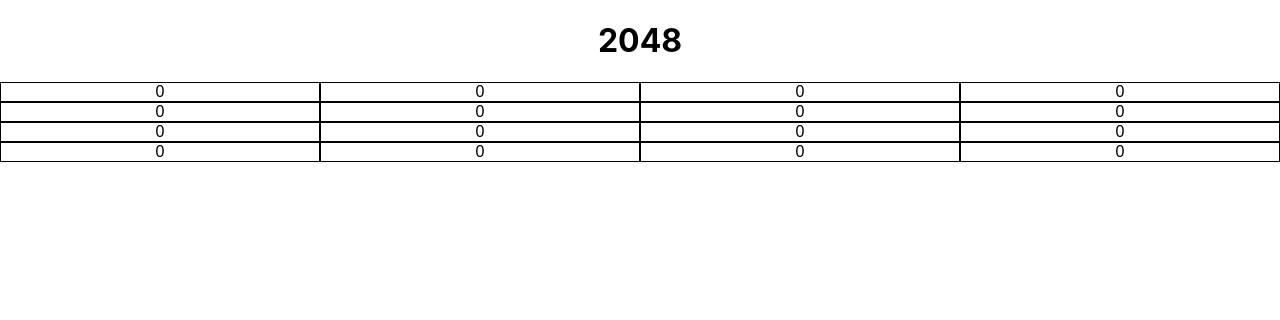
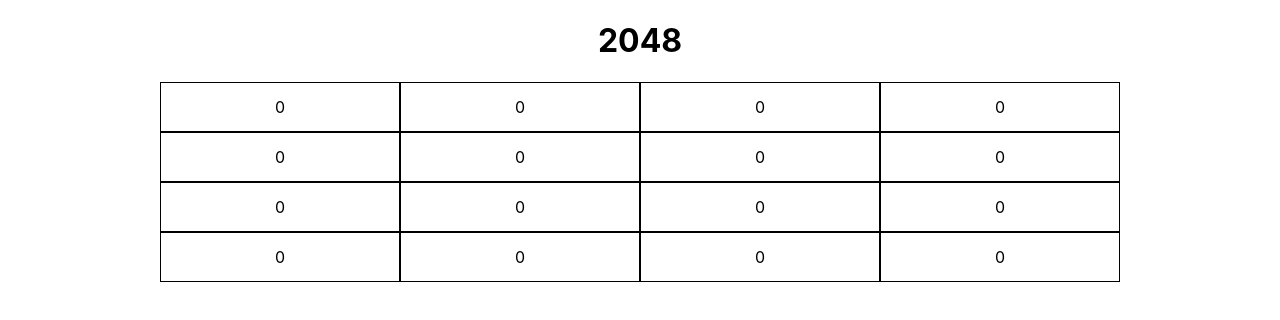
Before and after one commit to cfloyd252/portfolio, a React (Create React App) app: page / in a window 1280 px wide. Shown: the top 320 px of the page. Built offline with nearby package versions, Linux system fonts and the light colour scheme.

Commit message:
cleaned up styling

```diff
--- a/src/Components/Games/TwentyFortyEight/TwentyFortyEight.css
+++ b/src/Components/Games/TwentyFortyEight/TwentyFortyEight.css
@@ -11,11 +11,16 @@
 #grid {
   display: flex;
   flex-flow: row wrap;
+  width: 75%;
+  align-self: center;
 }
 
-#grid > p {
+#grid > div {
+  display: flex;
   border: 1px solid black;
   width: 25%;
+  height: 50px;
   text-align: center;
-  margin: 0;
+  align-items: center;
+  justify-content: center;
 }
--- a/src/Components/Games/TwentyFortyEight/TwentyFortyEight.js
+++ b/src/Components/Games/TwentyFortyEight/TwentyFortyEight.js
@@ -14,7 +14,7 @@
   render() {
     const displayIndexValues = this.state.data.map( row => {
       return row.map(indexValue => {
-        return <p>{indexValue}</p>
+        return <div>{indexValue}</div>
       })
     })
 
```
